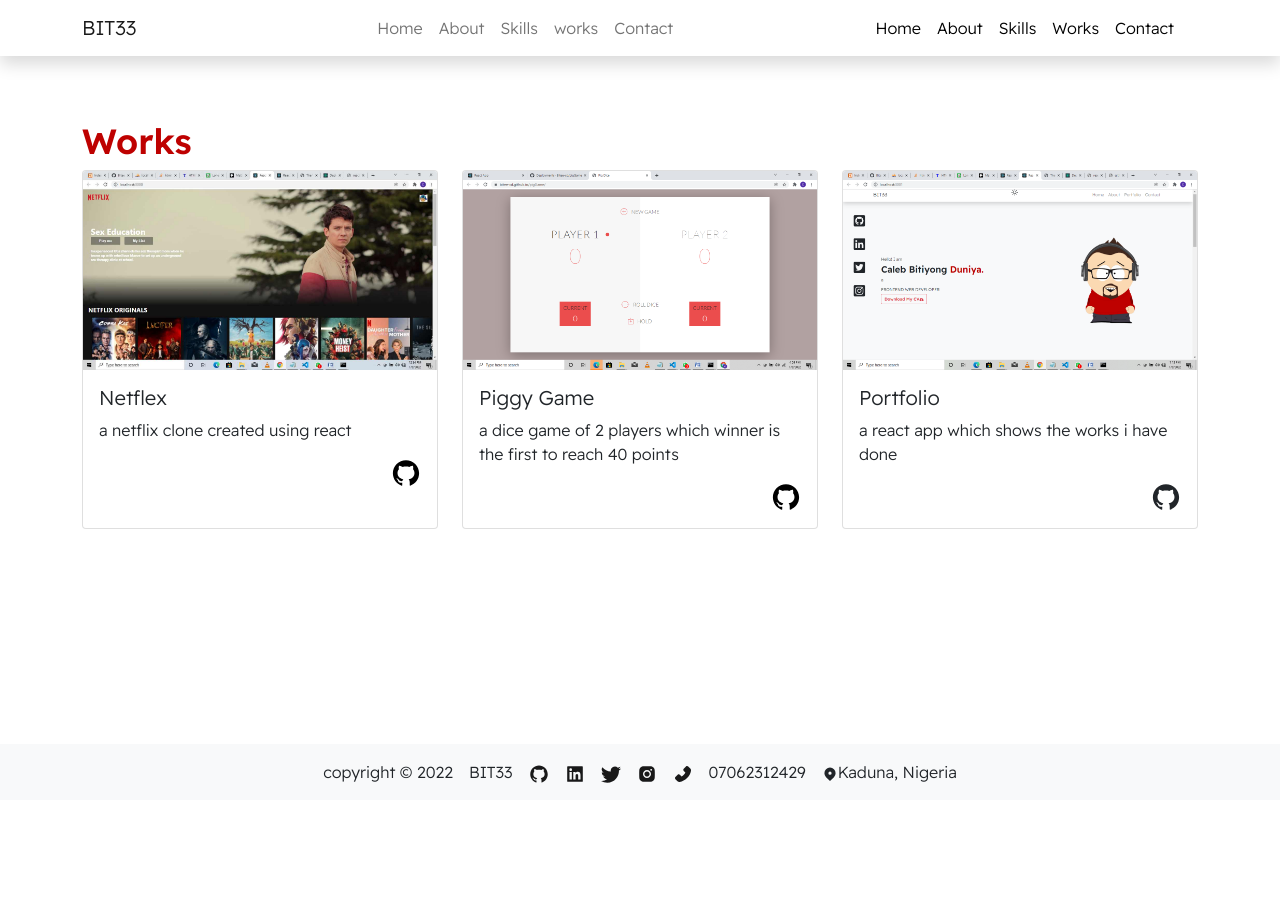
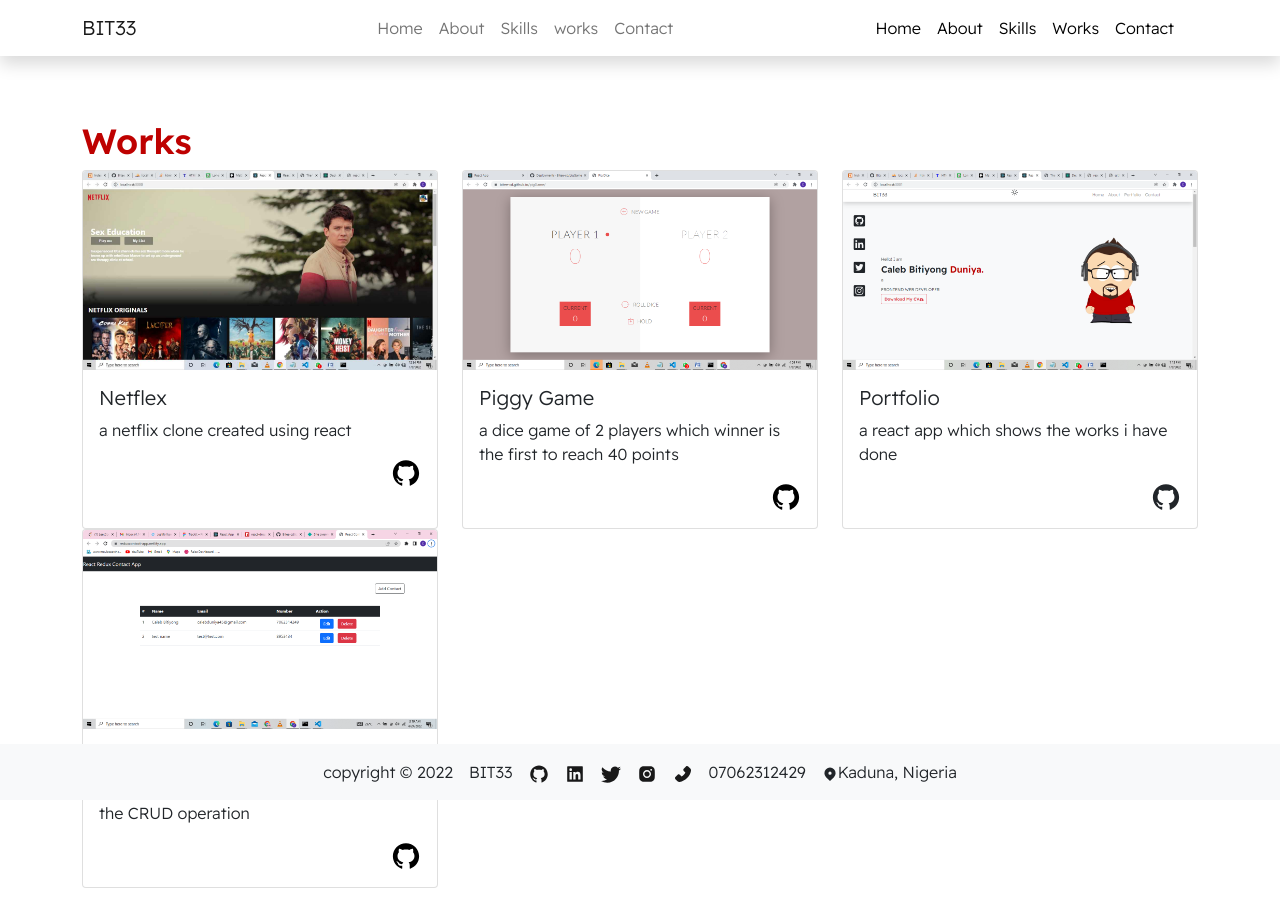
Before and after one commit to Bitee-cd/portfolio, a React (Create React App) app: page /work in a window 1280 px wide. Shown: the top 908 px of the page. Before the commit the page ends 800 px from the top, so only its background shows below. Built offline with nearby package versions, Linux system fonts and the light colour scheme; a web font is replaced by a local one.

Commit message:
contact App work

```diff
--- a/src/Components/Work.js
+++ b/src/Components/Work.js
@@ -3,6 +3,7 @@
 import netflixImage from "../images/netflix.jpg"
 import portfolioImage from "../images/portfolio.png"
 import pigGameImage from "../images/pigGame.png"
+import contactAppImage from "../images/contactApp.png"
 import WorkCard from './WorkCard'
 
 
@@ -14,7 +15,8 @@
                 <div className="row">
                     <WorkCard  title='Netflex' text='a netflix clone created using react' image={netflixImage} gitLink={"https://github.com/Bitee-cd/netflixClone"}/>
                     <WorkCard  title='Piggy Game' text='a dice game of 2 players which winner is the first to reach 40 points'image={pigGameImage} liveLink={"https://bitee-cd.github.io/pigGame/"} gitLink={"https://github.com/Bitee-cd/pigGame"}/>
-                    <WorkCard  title='Portfolio' text='a react app which shows the works i have done' image={portfolioImage}/>
+                    <WorkCard  title='Portfolio' text='a react app which shows the works i have done' image={portfolioImage} livelink={"https://calebduniya.netlify.app/"}/>
+                    <WorkCard  title='Contact App' text='a basic react-redux app which performs the CRUD operation' image={contactAppImage} gitLink={"https://github.com/Bitee-cd/contactApp"} livelink={"https://reduxcontact-app.netlify.app/"}/>
                 </div>
             </div>
         </div>
```
Also changed, not shown: src/images/contactApp.png (added).
